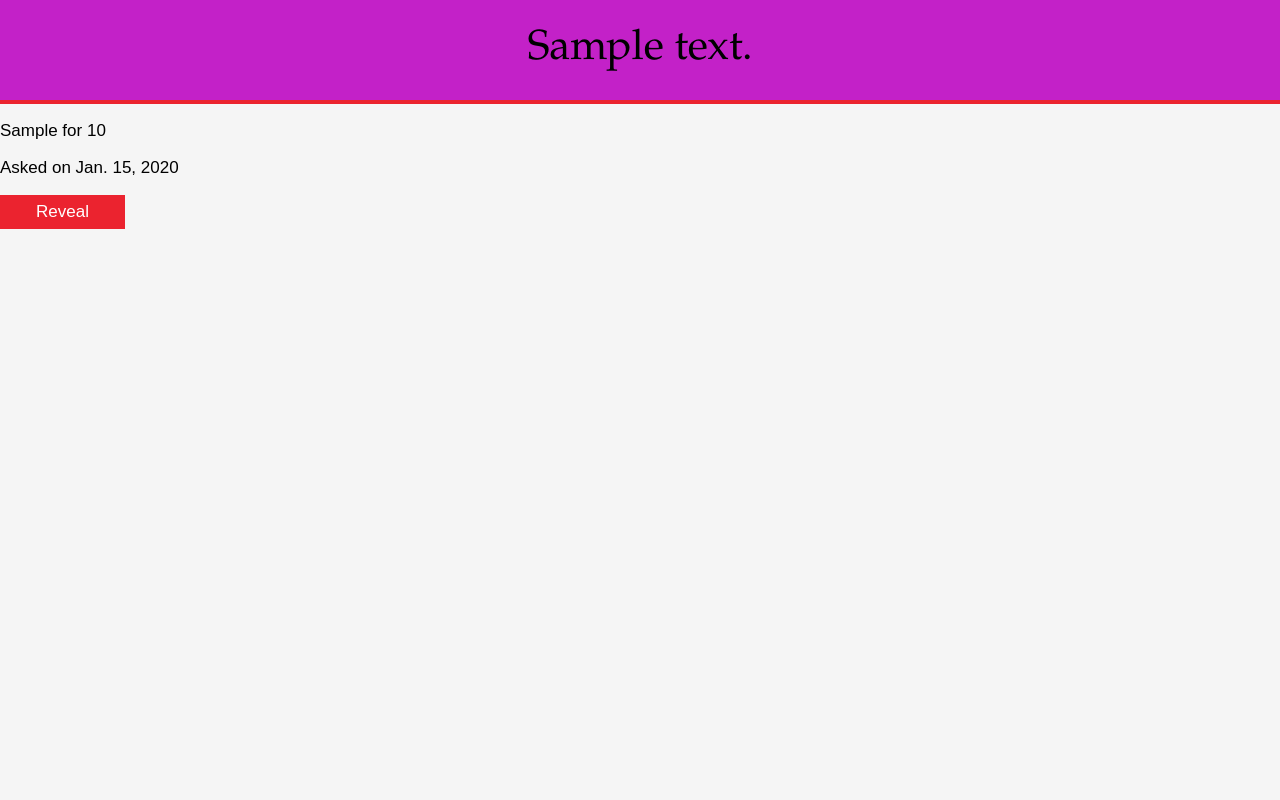
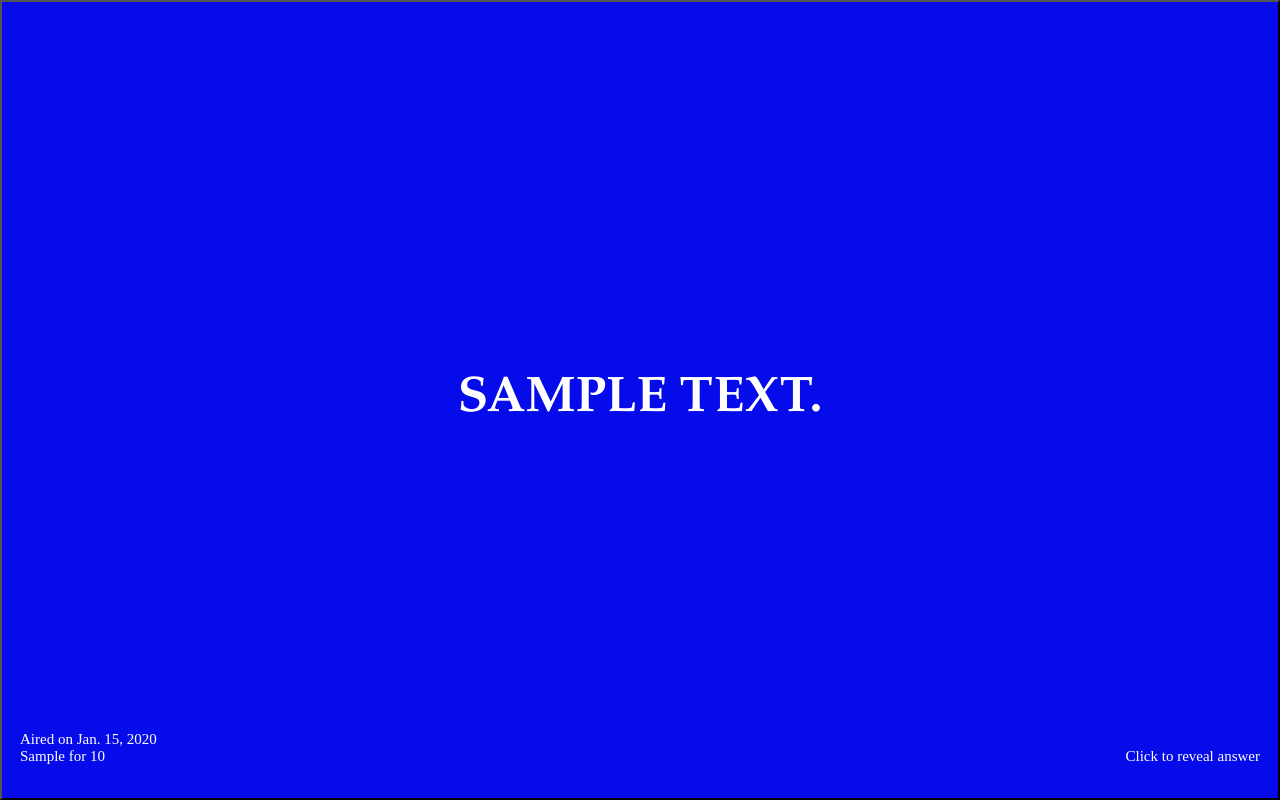
Before and after one commit to karthikr13/Jeopardy, a Django app: page /board/random/ in a window 1280 px wide. Run offline with Django 3.2, Linux system fonts and the light colour scheme; tables that the repository leaves empty hold one stand-in row (values such as "Sample post").

Commit message:
added improved exception handling for random question generation and added category/score label on answer page for random questions

```diff
--- a/board/templates/board/random.html
+++ b/board/templates/board/random.html
@@ -1,83 +1,81 @@
 <html>
 <style type="text/css">
-    .button {
+    .button{
       text-align: center;
-      padding-top: 7px;
-      padding-bottom: 7px;
-      display: block;
-      padding-right: 36px;
-      padding-left: 36px;
-      border: none;
-      background-color: #EB232F;
-      color: #FFFFFF;
-      cursor: pointer;
+      display: block
+      margin: 10px 0;
+      padding: 10px;
+      width: 100%;
+      height: 100%;
+      /*background-image: radial-gradient(#E199D2, #D848DE);*/
+      background-color: #060CE9;
+
+      text-decoration: none;
+      text-align: center;
     }
     body {
+      box-sizing: border-box;
       background-color: #F5F5F5;
       margin-top: 0px;
       margin-right: 0px;
       margin-bottom: 0px;
       margin-left: 0px;
     }
-    input{
-      font-family: muli, sans-serif;
-      font-style: normal;
-      font-weight: 300;
-      font-size: 17px;
+    .question{
+        font-family: "Palatino Linotype", Baskerville, Palatino, "Century Schoolbook L", "Times New Roman", serif;
+        font-weight: bold;
+        text-transform: uppercase;
+        font-size: 50px;
+        color: white;
     }
-    p,
-    a,
-    ul,
-    ol,
-    li,
-    span,
-    label,
-    input{
-      font-family: muli, sans-serif;
-      font-style: normal;
-      font-weight: 300;
-      font-size: 17px;
+    .instruction{
+        font-family: muli, serif;
+        font-size: 15px;
+        color: white;
+        position: absolute;
+        bottom: 0;
+        right: 0;
+        text-align:right;
+        padding: 20px;
     }
-    h1, h2{
-        font-family: Baskerville, "Palatino Linotype", Palatino, "Century Schoolbook L", "Times New Roman", serif;
-        font-style: normal;
-        font-weight: 400;
-        text-transform: uppercase;
-    }
-    #header {
-        padding-top: 25px;
-        padding-bottom: 25px;
-        background-color: #C321C8;
-        border-bottom: 4px solid #EB232F;
-    }
-    #header h2 {
-        /*font-family: "Lucida Grande", "Lucida Sans Unicode", "Lucida Sans", "DejaVu Sans", Verdana, sans-serif;*/
-        font-family: Baskerville, "Palatino Linotype", Palatino, "Century Schoolbook L", "Times New Roman", serif;
-        font-style: normal;
-        font-weight: 400;
-        font-size: 42px;
-        text-align: center;
-        margin-top: 0px;
-        margin-bottom: 0px;
-        text-transform: none;
+    .detail{
+        font-family: muli, serif;
+        font-size: 15px;
+        color: white;
+        position: absolute;
+        bottom: 0;
+        left: 0;
+        text-align:left;
+        padding: 20px;
     }
 </style>
-<body>
-<header id=header>
-  <h2>{{ question.question_text }}</h2>
-</header>
-  <p>{{ question.category }} for {{ question.score }}</p>
-  <p>Asked on {{ question.ask_date }} </p>
-<div id = 'id_1'>
+<body width = 100% height = 100%>
 {% for a in question.answer_set.all %}
-	<input type="button" class="button" id="button1" onclick = "update('{{a.answer_text}}')" value="Reveal">
+<button class = "button" onclick = "update('{{a.answer_text}}', '{{question.question_text}}')">
+  <p class="question" id = "question_text">{{ question.question_text}}</p>
+  <p class="instruction" id = "instruction">
+    Click to reveal answer
+  </p>
+  <p class="detail">
+    Aired on {{question.ask_date}}<br>
+    {{question.category}} for {{question.score}}
+  </p>
+</button>
 {% endfor %}
-</div>
 </body>
-<html>
+</html>
 <script type="text/javascript">
-	var answer;
-	function update(answer){
-    	document.getElementById('id_1').innerHTML = answer;
+  var answer;
+  var check = true;
+  function update(answer, question){
+      if(check){
+        document.getElementById('question_text').innerHTML = answer;
+        document.getElementById('instruction').innerHTML = "Click to view question again";
+      }
+        if(!check){
+        document.getElementById('question_text').innerHTML = question;
+        document.getElementById('instruction').innerHTML = "Click to reveal answer";
+      }
+      check = !check;
 }
 </script>
--- a/board/views.py
+++ b/board/views.py
@@ -99,18 +99,15 @@ def gameboard(request):
     row3 = [col1[2], col2[2], col3[2], col4[2], col5[2]]
     row4 = [col1[3], col2[3], col3[3], col4[3], col5[3]]
     row5 = [col1[4], col2[4], col3[4], col4[4], col5[4]]
-
-    '''
-    row1 = sorted(questions[0:5], key = lambda x: sort_rows(x))
-    row2 = sorted(questions[5:10], key = lambda x: sort_rows(x))
-    row3 = sorted(questions[10:15], key = lambda x: sort_rows(x))
-    row4 = sorted(questions[15:20], key = lambda x: sort_rows(x))
-    row5 = sorted(questions[20:25], key = lambda x: sort_rows(x))
-    '''
     return render(request, 'board/gameboard.html', {'header': header, 'cats': cats, 'row1': row1, 'row2': row2, 'row3': row3, 'row4': row4, 'row5': row5})
 
 def random_question(request):
-    question = get_object_or_404(Question, pk=random.randint(0, Question.objects.count()))
+    question = None
+    while not question:
+        try:
+            question = Question.objects.filter(pk__exact = random.randint(0, Question.objects.count()))[0]
+        except:
+            question = None
     return render(request, 'board/random.html', {'question': question})
 
 def detail(request, question_id):
```
Also changed, not shown: board/templates/board/detail.html (+26 -4 lines).
